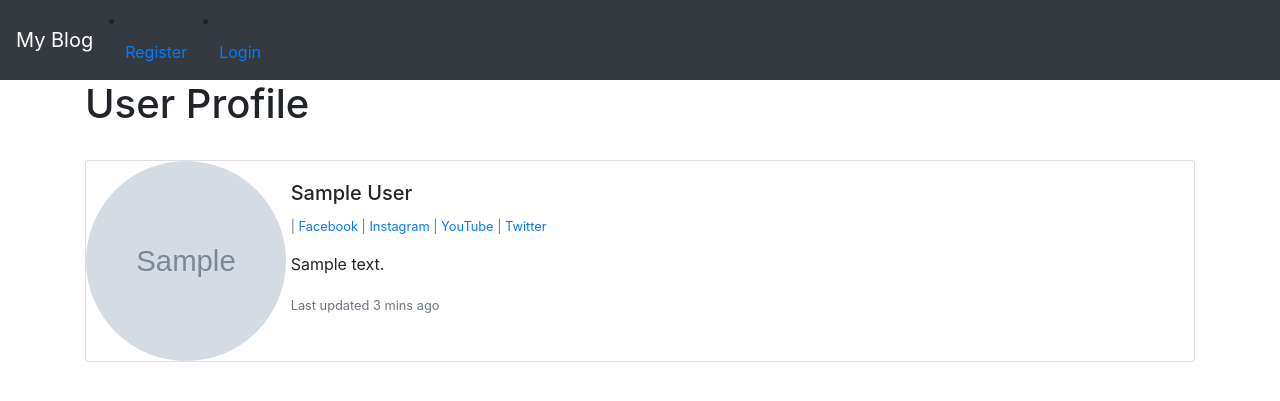
After one commit to Archie9010/Blog, a Django app: page /members/1/profile/ in a window 1280 px wide. The commit adds this page. Shown: the top 401 px of the page. Run offline with Django 3.2, Linux system fonts and the light colour scheme; tables that the repository leaves empty hold one stand-in row (values such as "Sample post"); grey boxes marked "Sample" are stand-in pictures; some libraries are stand-ins or nearby versions.

Commit message:
Add user profile.html page

```diff
--- /dev/null
+++ b/members/templates/registration/user_profile.html
@@ -0,0 +1,51 @@
+{% extends 'base.html' %}
+{% load static %}
+
+{% block content %}
+
+
+<h1>User Profile</h1>
+
+<br/>
+
+<div class="card mb-3">
+    <div class="row no-gutters">
+      <div class="col-md-2">
+  {% if page_user.profile_pic %}
+      <img src="{{ page_user.profile_pic.url }}" width=200 height=200 class="rounded-circle"  alt="IMG">
+  {% else %}
+      <img src="{% static 'theblog/images/default.png' %}" width=200 height=200 class="rounded-circle"  alt="IMG">
+  {% endif %}
+      </div>
+      <div class="col-md-10">
+        <div class="card-body">
+          <h5 class="card-title"> {{ page_user.user.first_name }} {{ page_user.user.last_name }}</h5>
+          <p class="small text-muted">
+
+
+          {% if page_user.facebook_url %}
+            | <a href= "{{ page_user.facebook_url }}">Facebook</a>
+          {% endif %}
+
+          {% if page_user.instagram_url %}
+            | <a href= "{{ page_user.instagram_url }}">Instagram</a>
+          {% endif %}
+
+          {% if page_user.youtube_url %}
+            |  <a href= "{{ page_user.youtube_url }}">YouTube</a>
+          {% endif %}
+
+          {% if page_user.twitter_url %}
+            | <a href= "{{ page_user.twitter_url }}">Twitter</a>
+          {% endif %}
+          </p>
+          <p class="card-text">{{ page_user.bio }}</p>
+          <p class="card-text"><small class="text-muted">Last updated 3 mins ago</small></p>
+        </div>
+      </div>
+    </div>
+  </div>
+
+
+
+{% endblock %}
--- a/members/urls.py
+++ b/members/urls.py
@@ -1,5 +1,5 @@
 from django.urls import path
-from .views import UserRegisterView, UserEditView, PasswordsChangeView
+from .views import UserRegisterView, UserEditView, PasswordsChangeView, ShowProfilePageView
 # from django.contrib.auth import views as auth_views
 from . import views
 
@@ -10,4 +10,5 @@ urlpatterns = [
     # path('password/', auth_views.PasswordChangeView.as_view(template_name='registration/change-password.html')),
     path('password/', PasswordsChangeView.as_view(template_name='registration/change-password.html')),
     path('password_success', views.password_success, name='password_success'),
+    path('<int:pk>/profile/', ShowProfilePageView.as_view(), name='show_profile_page'),
 ]
--- a/members/views.py
+++ b/members/views.py
@@ -1,10 +1,26 @@
+from django.shortcuts import render, get_object_or_404
 from django.urls import path, include
 from django.views import generic
+from django.views.generic import DetailView
 from django.contrib.auth.forms import UserCreationForm, UserChangeForm, PasswordChangeForm
 from django.contrib.auth.views import PasswordChangeView
 from django.urls import reverse_lazy
 from .forms import SignUpForm, EditProfileForm, PasswordChangingForm
-from django.shortcuts import render
+from blog.models import Profile
+
+
+class ShowProfilePageView(DetailView):
+    model = Profile
+    template_name = 'registration/user_profile.html'
+
+    def get_context_data(self, *args, **kwargs):
+        # users = Profile.objects.all()
+        context = super(ShowProfilePageView, self).get_context_data(*args, **kwargs)
+
+        page_user = get_object_or_404(Profile, id=self.kwargs['pk'])
+
+        context['page_user'] = page_user
+        return context
 
 
 class PasswordsChangeView(PasswordChangeView):
--- a/templates/article_details.html
+++ b/templates/article_details.html
@@ -69,8 +69,10 @@
         <h5 class="card-title"> {{ post.author.first_name }} {{ post.author.last_name }}</h5>
         <p class="small text-muted">
 
+        <a href="{% url 'show_profile_page' post.author.profile.id%}">Profile Page</a>
+
         {% if post.author.profile.facebook_url %}
-           <a href= "{{ post.author.profile.facebook_url }}">Facebook</a>
+          | <a href= "{{ post.author.profile.facebook_url }}">Facebook</a>
         {% endif %}
 
         {% if post.author.profile.instagram_url %}
```
